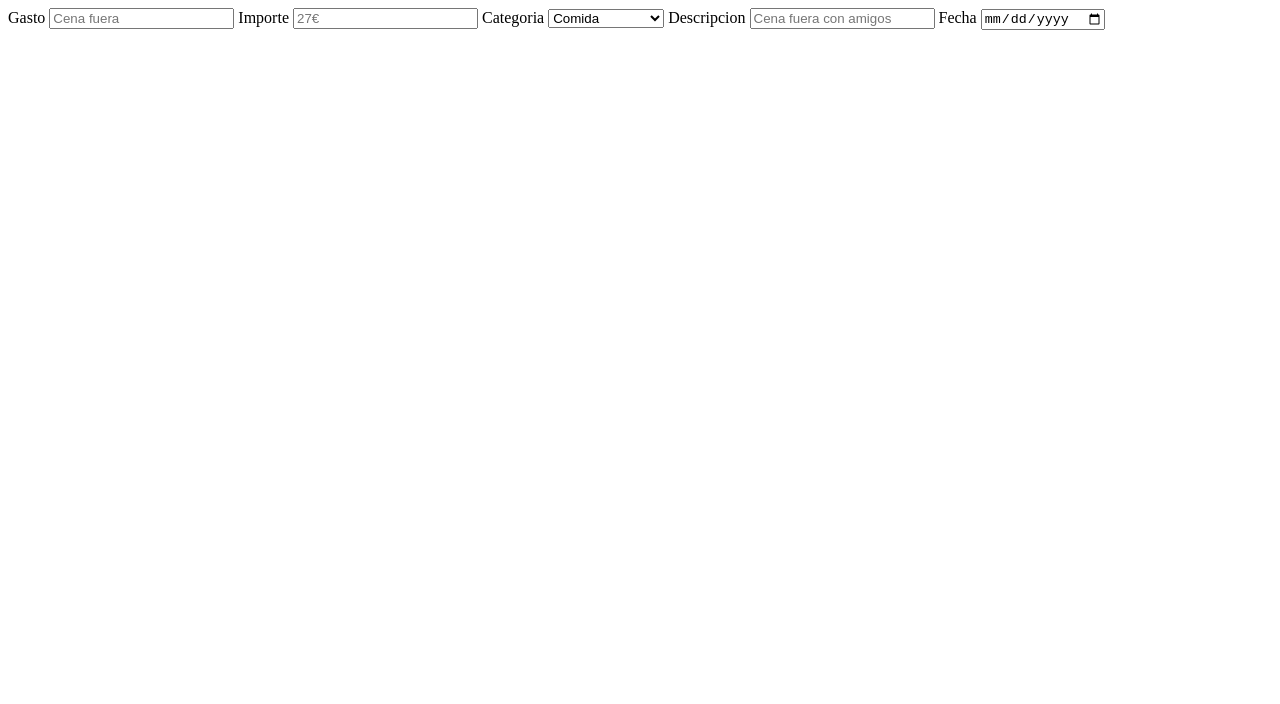
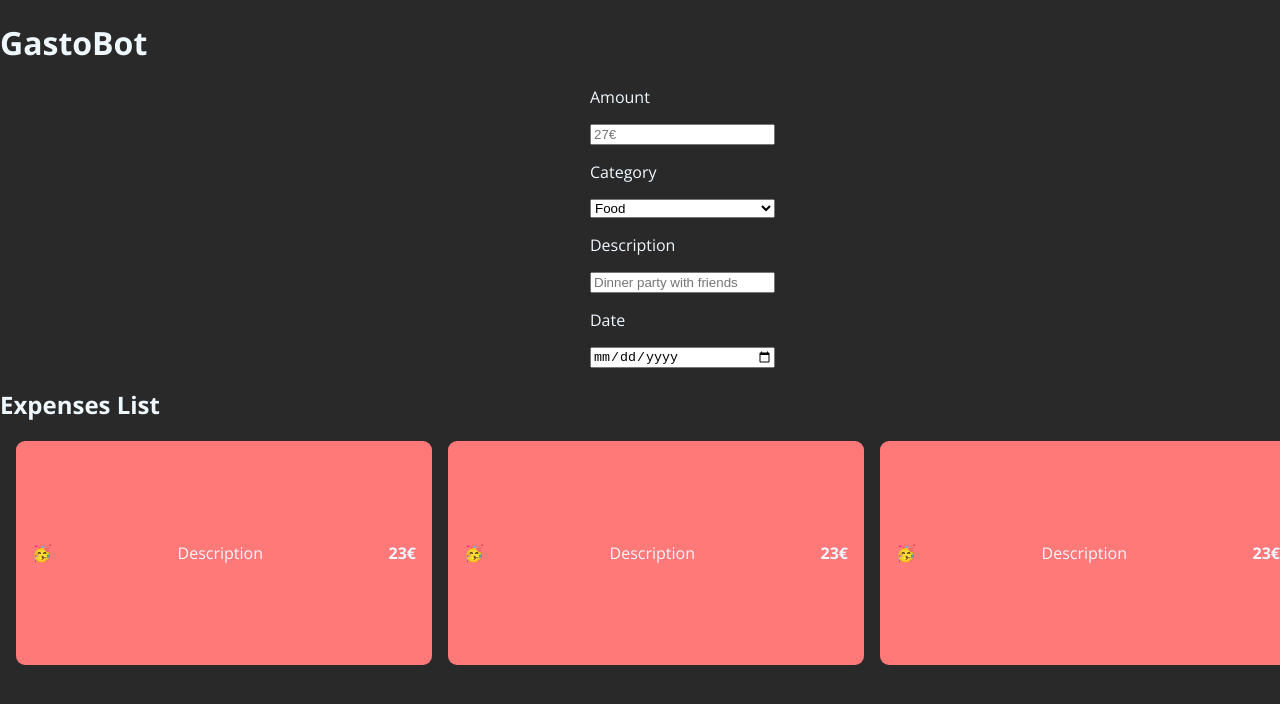
Before and after one commit to elchopo7/gastobot, a website: page public/index.html in a window 1280 px wide. Drawn offline with nearby package versions, Linux system fonts and the light colour scheme.

Commit message:
Styling and content for html

```diff
--- a/public/index.html
+++ b/public/index.html
@@ -4,44 +4,96 @@
     <meta charset="UTF-8">
     <meta name="viewport" content="width=device-width, initial-scale=1.0">
     <title>GastoBot</title>
+    <link rel="stylesheet" href="style.css">
+    <link rel="preconnect" href="https://fonts.googleapis.com">
+    <link rel="preconnect" href="https://fonts.gstatic.com" crossorigin>
+    <link href="https://fonts.googleapis.com/css2?family=Open+Sans:ital,wght@0,300..800;1,300..800&display=swap" rel="stylesheet">
 </head>
 
 <body>
 
     <header>
-
+            <h1>GastoBot</h1>
     </header>
 
     <main>
 
         <form>
 
-            <label for="gasto">Gasto</label>
-            <input type="text" name="Gasto" id="gasto" placeholder="Cena fuera">
+            <label for="amount">Amount</label>
+            <input type="number" name="Amount" id="amount" placeholder="27€">
 
-            <label for="importe">Importe</label>
-            <input type="number" name="Importe" id="importe" placeholder="27€">
-
-            <label for="categoria">Categoria</label>
-                <select name="Categoria" id="categoria">
-                    <option value="comida">Comida</option>
-                    <option value="suscripcion">Suscripcion</option>
-                    <option value="transporte">Transporte</option>
-                    <option value="regalo">Regalo</option>
-                    <option value="entretenimiento">Entretenimiento</option>
-                    <option value="ropa">Ropa</option>
-                    <option value="deporte">Deporte</option>
-                    <option value="inversion">Inversion</option>
-                    <option value="otros">Otros</option>
+            <label for="category">Category</label>
+                <select name="Category" id="category">
+                    <option value="food">Food</option>
+                    <option value="subscription">Subscription</option>
+                    <option value="transport">Transport</option>
+                    <option value="gift">Gift</option>
+                    <option value="entertainment">Entertainment</option>
+                    <option value="clothes">Clothes</option>
+                    <option value="sport">Sport</option>
+                    <option value="investment">Investment</option>
+                    <option value="others">Others</option>
                 </select>
 
-            <label for="descripcion">Descripcion</label>
-            <input type="text" name="Descripcion" id="descripcion" placeholder="Cena fuera con amigos">
+            <label for="description">Description</label>
+            <input type="text" name="Description" id="description" placeholder="Dinner party with friends">
 
-            <label for="fecha">Fecha</label>
-            <input type="date" name="Fecha" id="fecha">
+            <label for="date">Date</label>
+            <input type="date" name="Date" id="date">
 
         </form>
+
+        <div>
+            <h2>Expenses List</h2>
+
+            <ul>
+                <li>
+                    <div class="card">
+                        <p>🥳</p>
+                        <p>Description</p>
+                        <h4>23€</h4>
+                    </div>
+                </li>
+                <li>
+                    <div class="card">
+                        <p>🥳</p>
+                        <p>Description</p>
+                        <h4>23€</h4>
+                    </div>
+                </li>
+                <li>
+                    <div class="card">
+                        <p>🥳</p>
+                        <p>Description</p>
+                        <h4>23€</h4>
+                    </div>
+                </li>
+                <li>
+                    <div class="card">
+                        <p>🥳</p>
+                        <p>Description</p>
+                        <h4>23€</h4>
+                    </div>
+                </li>
+                <li>
+                    <div class="card">
+                        <p>🥳</p>
+                        <p>Description</p>
+                        <h4>23€</h4>
+                    </div>
+                </li>
+                <li>
+                    <div class="card">
+                        <p>🥳</p>
+                        <p>Description</p>
+                        <h4>23€</h4>
+                    </div>
+                </li>
+
+            </ul>
+
+        </div>
 
     </main>
 
--- a/public/style.css
+++ b/public/style.css
@@ -0,0 +1,56 @@
+body {
+    margin: 0;
+    font-family: "Open Sans", sans-serif ;
+    background-color: #292929;
+    color: aliceblue;
+}
+
+ul {
+  align-items: flex-start;
+  display: flex;
+  flex-wrap: nowrap;
+  list-style: none;
+  margin: 1rem 0;
+  overflow-x: scroll;
+  padding: 0 0 0 1rem;
+}
+
+ul li {
+  padding: 0 1rem 0 0;
+}
+
+ul li div.card {
+  background-color: #ff7979;
+  border-radius: 9px;
+  height: 15vw;
+  width: 30vw;
+  display: flex;
+  justify-content: space-between;
+  align-items: center;
+  padding: 1rem;
+}
+
+a {
+    color: aliceblue;
+}
+
+form {
+    display: flex;
+    margin: 0 auto;
+    flex-direction: column;
+    gap: 1rem;
+    flex-wrap: wrap;
+    width: 100px;
+}
+
+label {
+    flex-grow: 0;
+}
+
+@media (min-width: 768px) {
+
+}
+
+@media (min-width: 992px) {
+
+}
```
